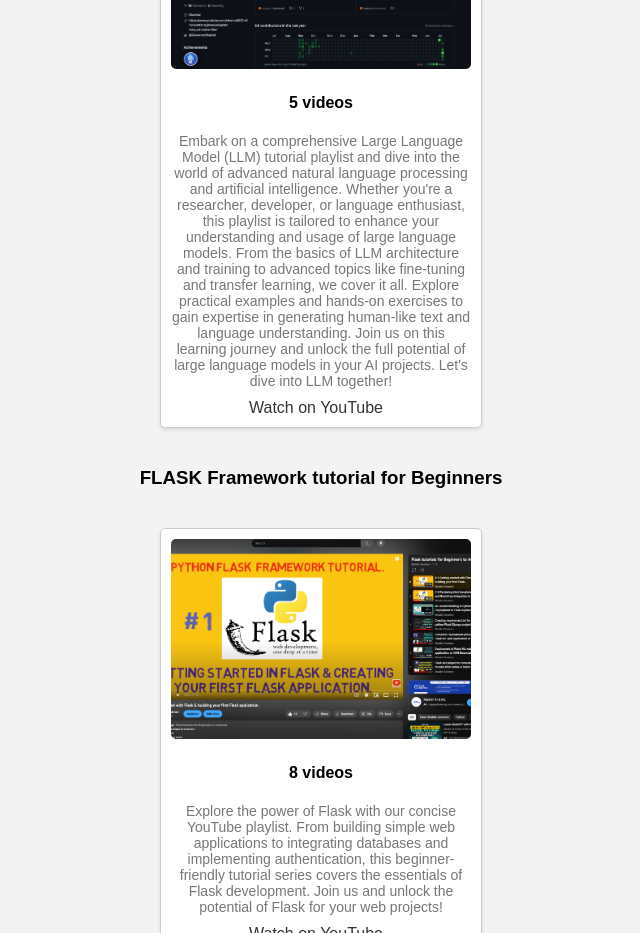
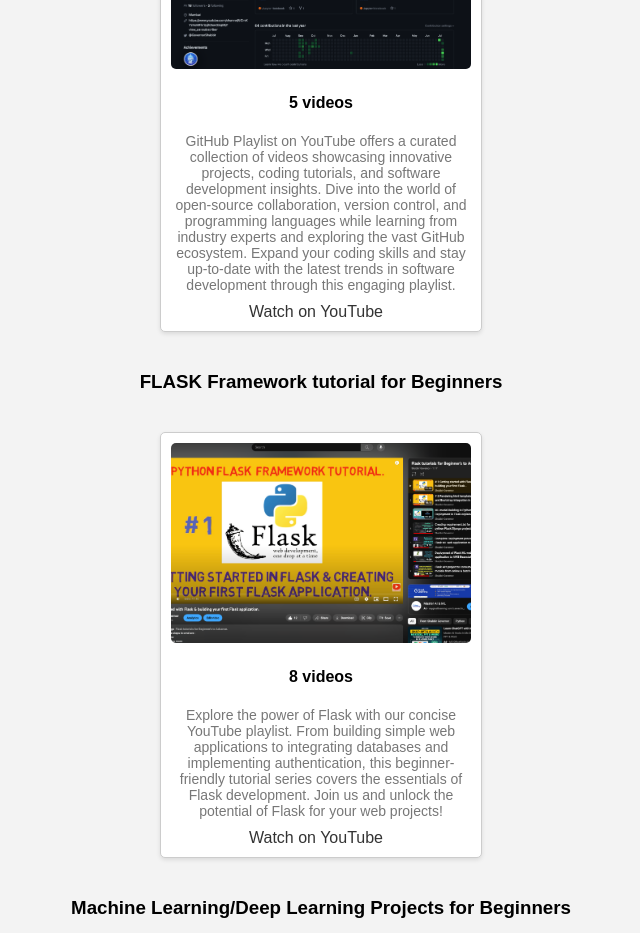
Before and after one commit to shabbirg89/Personal_Website, a React (Create React App) app in the folder client/: page / in a window 1280 px wide. Shown: the part 6020-6953 px from the top of the page, without its empty margins (319-959 px from the left). Built offline with nearby package versions, Linux system fonts and the light colour scheme.

Commit message:
Site Updated version 1

```diff
--- a/client/src/App.js
+++ b/client/src/App.js
@@ -137,7 +137,7 @@
       {
         id: 1,
         title: '5 videos',
-        description: `Embark on a comprehensive Large Language Model (LLM) tutorial playlist and dive into the world of advanced natural language processing and artificial intelligence. Whether you're a researcher, developer, or language enthusiast, this playlist is tailored to enhance your understanding and usage of large language models. From the basics of LLM architecture and training to advanced topics like fine-tuning and transfer learning, we cover it all. Explore practical examples and hands-on exercises to gain expertise in generating human-like text and language understanding. Join us on this learning journey and unlock the full potential of large language models in your AI projects. Let's dive into LLM together!`,
+        description: `GitHub Playlist on YouTube offers a curated collection of videos showcasing innovative projects, coding tutorials, and software development insights. Dive into the world of open-source collaboration, version control, and programming languages while learning from industry experts and exploring the vast GitHub ecosystem. Expand your coding skills and stay up-to-date with the latest trends in software development through this engaging playlist.`,
         thumbnail: video9Thumbnail,
         youtubeLink: 'https://youtu.be/BB--sfneIaY',
       },
```
Also changed, not shown: 1 other file (tests, documents, lock files or other folders).
